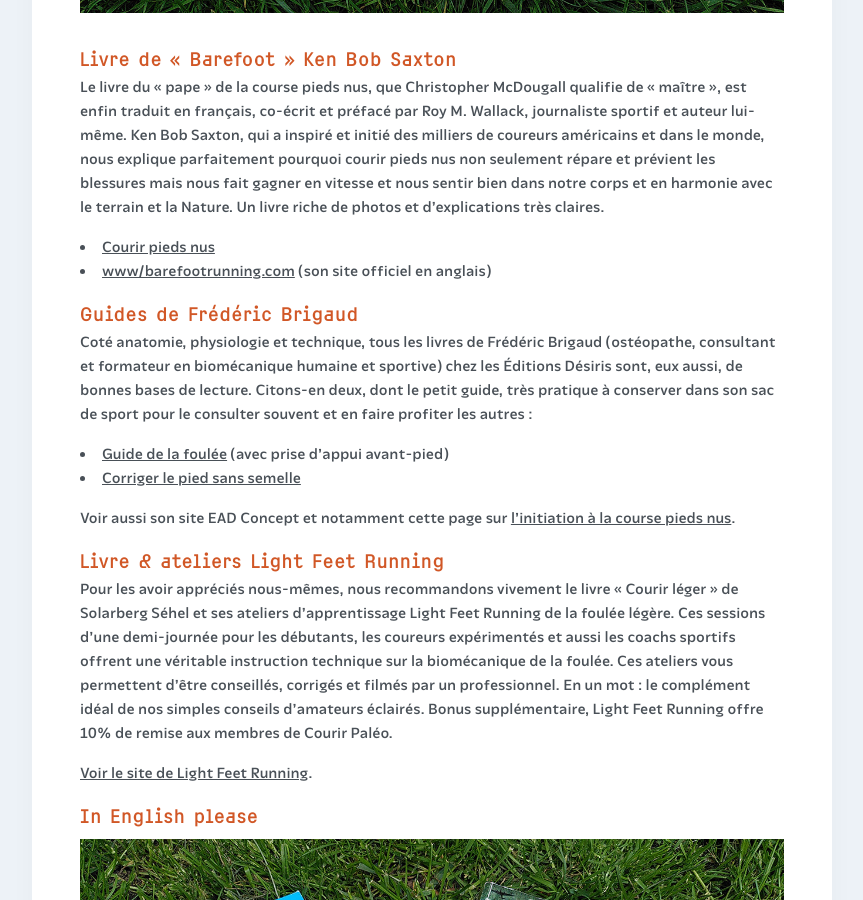
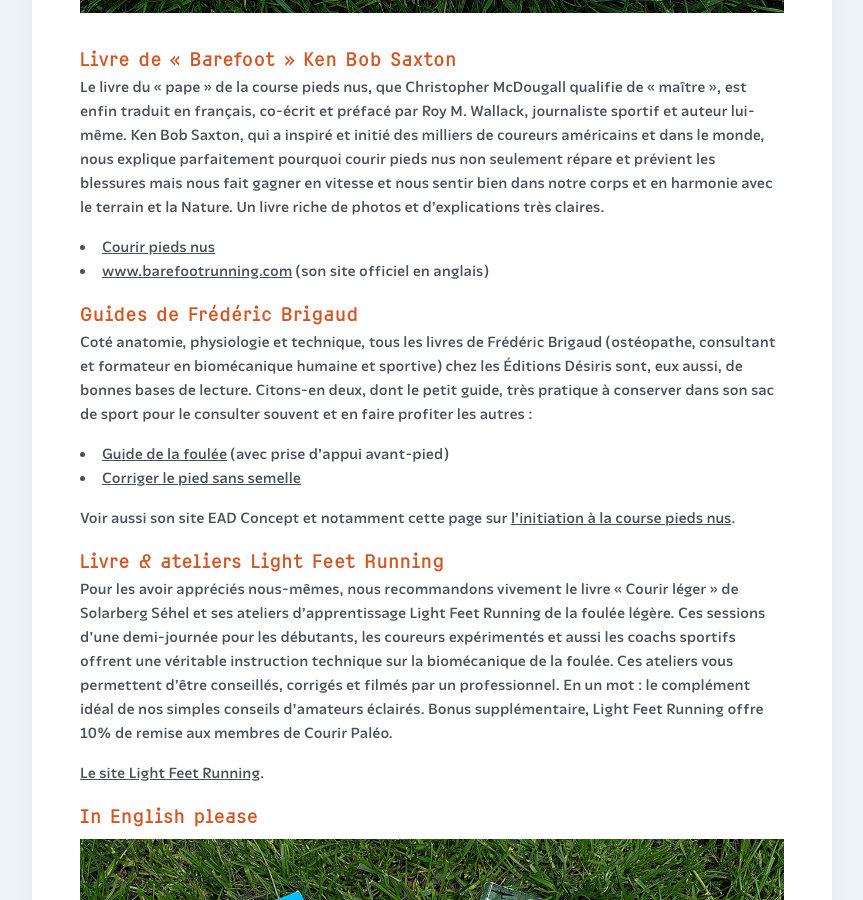
Before and after one commit to courirpaleo/courirpaleo.github.io, a Jekyll site: the page built from _pages/ressources.md, in a window 1280 px wide and 900 px high, scrolled down 6992 px. Shown: the whole window, without its empty margins (208-1071 px from the left). Built offline with Jekyll 4.4.1, drawn with Linux system fonts in a browser that asks for light colours; some web fonts are replaced.

Commit message:
Update ressources.md

```diff
--- a/_pages/ressources.md
+++ b/_pages/ressources.md
@@ -69,7 +69,7 @@
 ### Livre de «&nbsp;Barefoot&nbsp;» Ken Bob Saxton
 Le livre du «&nbsp;pape&nbsp;» de la course pieds nus, que Christopher McDougall qualifie de «&nbsp;maître&nbsp;», est enfin traduit en français, co-écrit et préfacé par Roy M. Wallack, journaliste sportif et auteur lui-même. Ken Bob Saxton, qui a inspiré et initié des milliers de coureurs américains et dans le monde, nous explique parfaitement pourquoi courir pieds nus non seulement répare et prévient les blessures mais nous fait gagner en vitesse et nous sentir bien dans notre corps et en harmonie avec le terrain et la Nature. Un livre riche de photos et d'explications très claires.
 - [Courir pieds nus](https://www.thierrysouccar.com/sport/livre/courir-pieds-nus-6608)
-- [www/barefootrunning.com](https://barefootrunning.com) (son site officiel en anglais)
+- [www.barefootrunning.com](https://barefootrunning.com) (son site officiel en anglais)
 
 ### Guides de Frédéric Brigaud
 Coté anatomie, physiologie et technique, tous les livres de Frédéric Brigaud (ostéopathe, consultant et formateur en biomécanique humaine et sportive) chez les Éditions Désiris sont, eux aussi, de bonnes bases de lecture. Citons-en deux, dont le petit guide, très pratique à conserver dans son sac de sport pour le consulter souvent et en faire profiter les autres&nbsp;:
@@ -81,7 +81,7 @@
 ### Livre & ateliers Light Feet Running
 Pour les avoir appréciés nous-mêmes, nous recommandons vivement le livre «&nbsp;Courir léger&nbsp;» de Solarberg Séhel et ses ateliers d'apprentissage Light Feet Running de la foulée légère. Ces sessions d'une demi-journée pour les débutants, les coureurs expérimentés et aussi les coachs sportifs offrent une véritable instruction technique sur la biomécanique de la foulée. Ces ateliers vous permettent d'être conseillés, corrigés et filmés par un professionnel. En un mot&nbsp;: le complément idéal de nos simples conseils d'amateurs éclairés. Bonus supplémentaire, Light Feet Running offre 10% de remise aux membres de Courir Paléo.
 
-[Voir le site de Light Feet Running](http://www.lightfeetrunning.com).
+[Le site Light Feet Running](http://www.lightfeetrunning.com).
 
 ### In English please
 ![Courir Paleo](/assets/images/Courir-Paleo-english-books-1200px.jpg)
```
